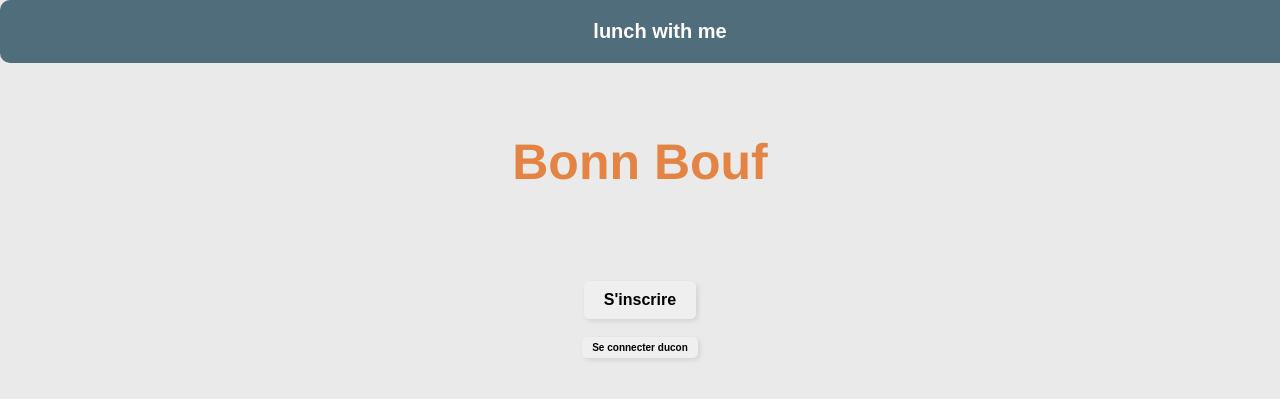
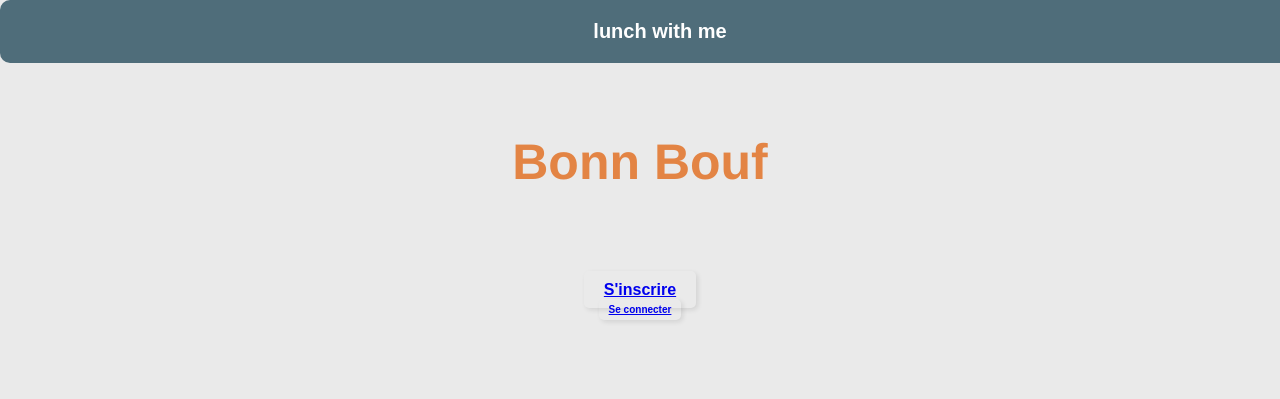
Before and after one commit to Eudo08/2025_2026_nsi_lndb_term4_gp1, a Flask app: page / in a window 1280 px wide. Shown: the top 399 px of the page. Run offline with Flask 3, Linux system fonts and the light colour scheme.

Commit message:
Update routing and templates for registration and login
Changed /pageprincipale/inscription and /pageprincipale/connexion routes to use GET methods and render appropriate templates. Updated page_arrive.html to use anchor links for navigation instead of form buttons, and improved button labeling. Minor HTML structure adjustments in inscription.html and page_principale.html for clarity and consistency.

```diff
--- a/routes.py
+++ b/routes.py
@@ -40,11 +40,13 @@ def submit_and_verify():
 
     return render_template("connexion.html")
 
-@site.route("/pageprincipale/inscription", methods=["POST"])
+@site.route("/pageprincipale/inscription", methods=["GET"])
 def direction_inscription() :
     return render_template("inscription.html")
 
-
+@site.route("/pageprincipale/connexion", methods=["GET"])
+def direction_connexion():
+    return render_template("connexion.html")
 # Exécution
 if __name__ == '__main__':
     site.run(debug=True)
--- a/templates/page_arrive.html
+++ b/templates/page_arrive.html
@@ -14,7 +14,6 @@
 </head>
 
 <body>
-    <form id="form-interet" method="POST" action="/pageprincipale/inscription">
       <div class="bandeau">
         lunch with me
       </div>
@@ -25,12 +24,10 @@
                 Bonn Bouf
             </h1>
 
+              <a href="/pageprincipale/inscription" class="bouton">S'inscrire</a>
+            <br>
+              <a href="/pageprincipale/connexion" class="bouton_co">Se connecter</a>
 
-            <button type="/pageprincipale/inscription" class="bouton">S'inscrire</button>
-            <br>
-
-            </br>
-            <button type="submit" class="bouton_co">Se connecter ducon</button>
         </center>
       </div>
 </body>
--- a/templates/page_principale.html
+++ b/templates/page_principale.html
@@ -13,7 +13,7 @@
 </head>
 
 <body>
-    <form id="form-interet" method="POST" action="/submit">
+    <form id="form-interet" method="POST">
 
 
 </body>
```
Also changed, not shown: templates/inscription.html (+5 -4 lines).
